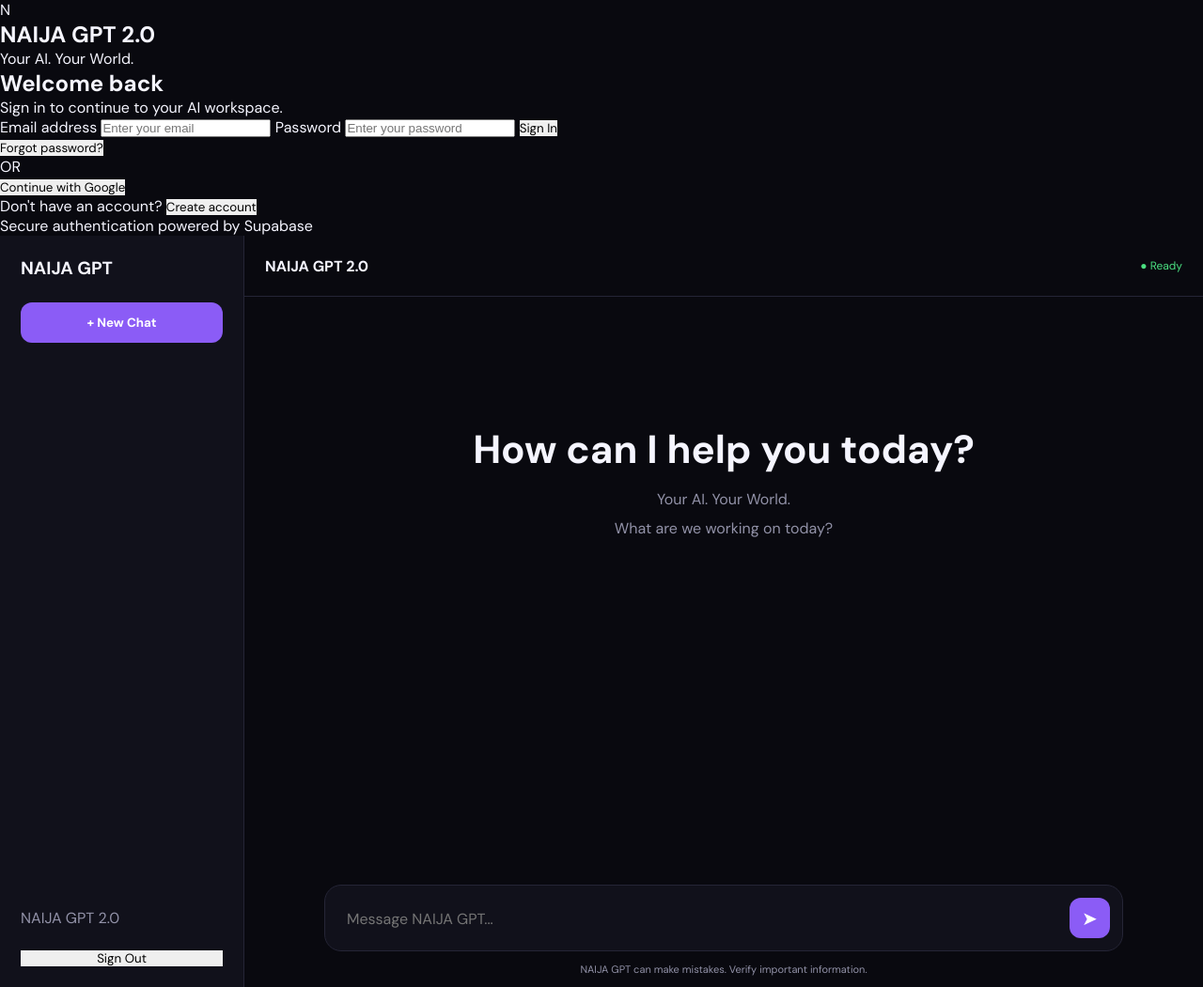
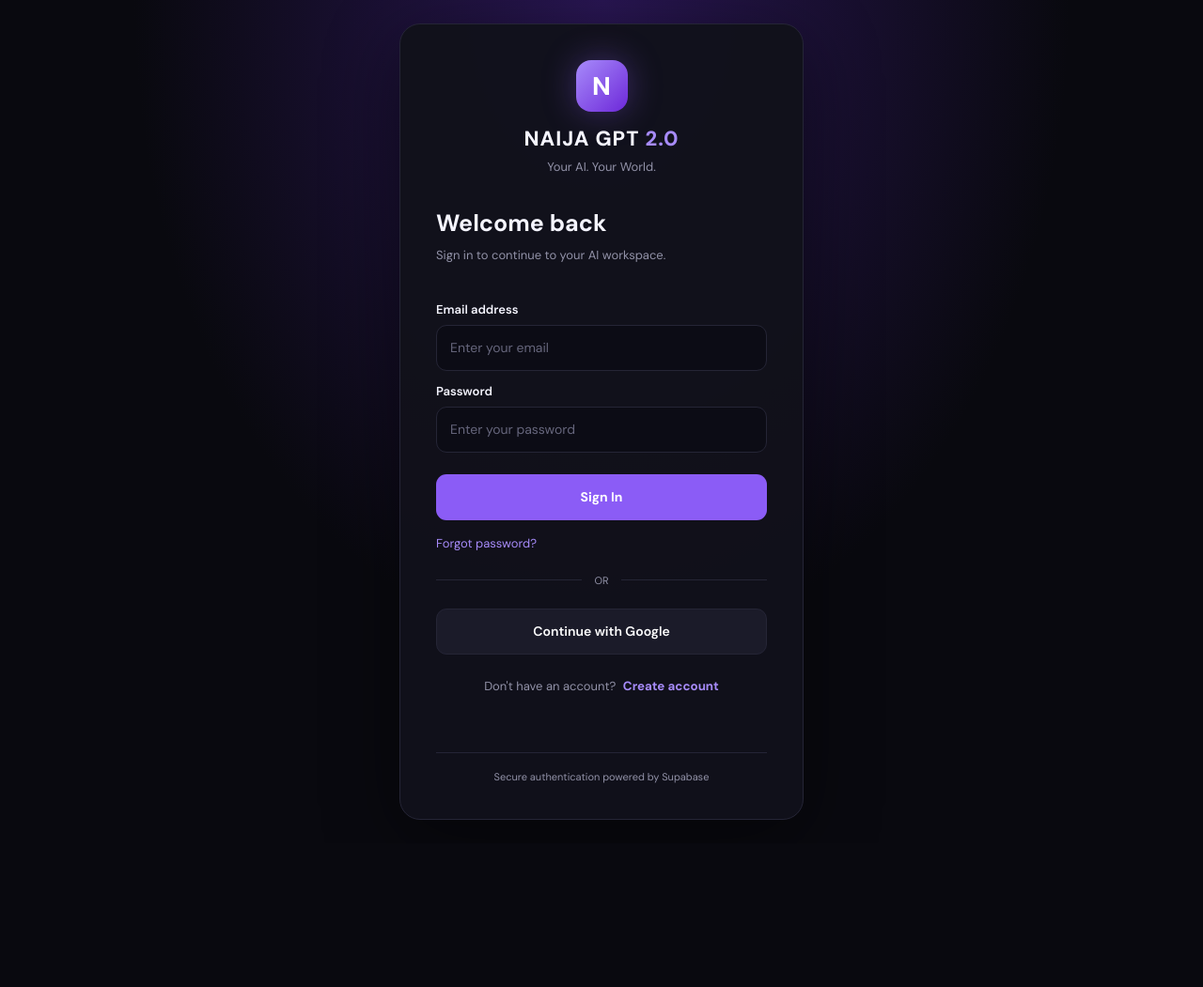
Before and after one commit to odunukweafamefuna19-hue/NAIJA-GPT-2.0, a website: page public/index.html in a window 1280 px wide. Shown: the whole page at 94% size. After the commit the page ends 898 px from the top, so only its background shows below. Drawn offline with nearby package versions, Linux system fonts and the light colour scheme.

Commit message:
Add styles for authentication and main application

```diff
--- a/public/style.css
+++ b/public/style.css
@@ -1,3 +1,4 @@
+
 @import url('https://fonts.googleapis.com/css2?family=DM+Sans:wght@400;500;600;700;800&display=swap');
 
 :root {
@@ -7,6 +8,7 @@
   --text: #f5f5ff;
   --muted: #9292a8;
   --accent: #8b5cf6;
+  --accent-hover: #7c3aed;
 }
 
 * {
@@ -15,11 +17,223 @@
   padding: 0;
 }
 
+[hidden] {
+  display: none !important;
+}
+
 body {
   background: var(--bg);
   color: var(--text);
   font-family: 'DM Sans', sans-serif;
+  min-height: 100vh;
 }
+
+button {
+  cursor: pointer;
+  border: none;
+  font-family: inherit;
+  transition: 0.2s ease;
+}
+
+/* AUTHENTICATION */
+
+.auth-screen {
+  min-height: 100vh;
+  display: flex;
+  align-items: center;
+  justify-content: center;
+  padding: 25px 16px;
+  background:
+    radial-gradient(ellipse at top, #291653 0%, transparent 55%),
+    var(--bg);
+}
+
+.auth-card {
+  width: 100%;
+  max-width: 430px;
+  padding: 38px;
+  background: rgba(17, 17, 27, 0.96);
+  border: 1px solid var(--border);
+  border-radius: 22px;
+  box-shadow: 0 20px 80px rgba(0, 0, 0, 0.45);
+}
+
+.brand {
+  text-align: center;
+  margin-bottom: 35px;
+}
+
+.brand-icon {
+  width: 55px;
+  height: 55px;
+  display: grid;
+  place-items: center;
+  margin: 0 auto 14px;
+  border-radius: 16px;
+  background: linear-gradient(135deg, #a78bfa, #6d28d9);
+  font-size: 27px;
+  font-weight: 800;
+  color: white;
+  box-shadow: 0 0 35px rgba(139, 92, 246, 0.35);
+}
+
+.brand h1 {
+  font-size: 22px;
+  font-weight: 800;
+  letter-spacing: 1px;
+}
+
+.brand h1 span {
+  color: #a78bfa;
+}
+
+.brand p {
+  color: var(--muted);
+  font-size: 13px;
+  margin-top: 7px;
+}
+
+.auth-card h2 {
+  font-size: 25px;
+  margin-bottom: 8px;
+}
+
+.auth-description {
+  color: var(--muted);
+  font-size: 13px;
+  line-height: 1.6;
+  margin-bottom: 25px;
+}
+
+.auth-card form {
+  display: flex;
+  flex-direction: column;
+}
+
+.auth-card label {
+  font-size: 13px;
+  font-weight: 600;
+  margin: 13px 0 8px;
+}
+
+.auth-card input {
+  width: 100%;
+  height: 49px;
+  padding: 0 14px;
+  border-radius: 11px;
+  border: 1px solid var(--border);
+  outline: none;
+  background: #0c0c15;
+  color: white;
+  font: inherit;
+  font-size: 14px;
+}
+
+.auth-card input:focus {
+  border-color: var(--accent);
+  box-shadow: 0 0 0 3px rgba(139, 92, 246, 0.12);
+}
+
+.auth-card input::placeholder {
+  color: #66667c;
+}
+
+.auth-submit {
+  height: 49px;
+  margin-top: 23px;
+  border-radius: 11px;
+  background: var(--accent);
+  color: white;
+  font-size: 14px;
+  font-weight: 700;
+}
+
+.auth-submit:hover {
+  background: var(--accent-hover);
+}
+
+.auth-submit:disabled {
+  opacity: 0.6;
+  cursor: not-allowed;
+}
+
+.text-button {
+  background: transparent;
+  color: #a78bfa;
+  font-size: 13px;
+  margin-top: 16px;
+}
+
+.text-button:hover,
+.auth-switch button:hover {
+  color: white;
+}
+
+.auth-divider {
+  display: flex;
+  align-items: center;
+  gap: 13px;
+  margin: 23px 0;
+  color: var(--muted);
+  font-size: 11px;
+}
+
+.auth-divider::before,
+.auth-divider::after {
+  content: "";
+  height: 1px;
+  flex: 1;
+  background: var(--border);
+}
+
+.google-button {
+  width: 100%;
+  height: 49px;
+  border-radius: 11px;
+  background: #1b1b29;
+  border: 1px solid var(--border);
+  color: white;
+  font-size: 14px;
+  font-weight: 600;
+}
+
+.google-button:hover {
+  background: #252538;
+}
+
+.auth-switch {
+  text-align: center;
+  margin-top: 25px;
+  color: var(--muted);
+  font-size: 13px;
+}
+
+.auth-switch button {
+  background: transparent;
+  color: #a78bfa;
+  font-weight: 700;
+  margin-left: 4px;
+}
+
+.auth-message {
+  min-height: 20px;
+  margin-top: 17px;
+  font-size: 12px;
+  line-height: 1.5;
+  color: #fbbf24;
+  text-align: center;
+}
+
+.auth-footer {
+  border-top: 1px solid var(--border);
+  padding-top: 18px;
+  margin-top: 25px;
+  color: var(--muted);
+  text-align: center;
+  font-size: 11px;
+}
+
+/* MAIN APPLICATION */
 
 .app {
   display: flex;
@@ -28,6 +242,7 @@ body {
 
 .sidebar {
   width: 260px;
+  flex-shrink: 0;
   background: var(--panel);
   border-right: 1px solid var(--border);
   padding: 22px;
@@ -38,12 +253,7 @@ body {
 
 .sidebar h2 {
   font-size: 19px;
-}
-
-button {
-  cursor: pointer;
-  border: none;
-  font-family: inherit;
+  letter-spacing: 1px;
 }
 
 #newChat {
@@ -54,9 +264,15 @@ button {
   font-weight: 700;
 }
 
+#newChat:hover {
+  background: var(--accent-hover);
+}
+
 .profile {
   margin-top: auto;
   color: var(--muted);
+  font-size: 13px;
+  overflow-wrap: anywhere;
 }
 
 .main {
@@ -69,6 +285,7 @@ button {
 
 header {
   height: 65px;
+  flex-shrink: 0;
   padding: 0 22px;
   border-bottom: 1px solid var(--border);
   display: flex;
@@ -127,7 +344,7 @@ header h3 {
   border-radius: 18px;
 }
 
-textarea {
+.composer textarea {
   flex: 1;
   resize: none;
   max-height: 160px;
@@ -146,6 +363,10 @@ textarea {
   background: var(--accent);
   color: white;
   font-size: 20px;
+}
+
+#sendBtn:disabled {
+  opacity: 0.5;
 }
 
 .disclaimer {
@@ -181,7 +402,13 @@ textarea {
   color: var(--muted);
 }
 
+/* MOBILE */
+
 @media (max-width: 700px) {
+  .auth-card {
+    padding: 27px 21px;
+  }
+
   .sidebar {
     display: none;
   }
@@ -201,4 +428,4 @@ textarea {
   .composer {
     width: 94%;
   }
-}
+  }
```
